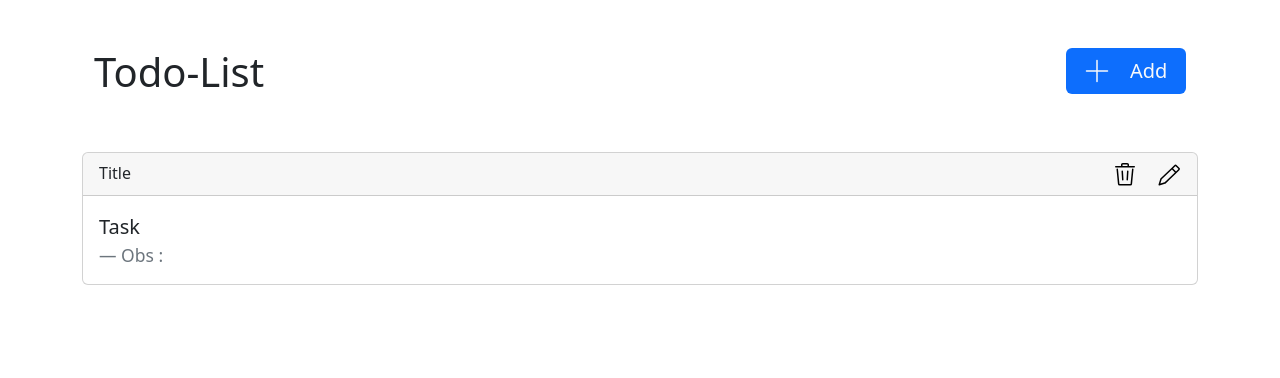
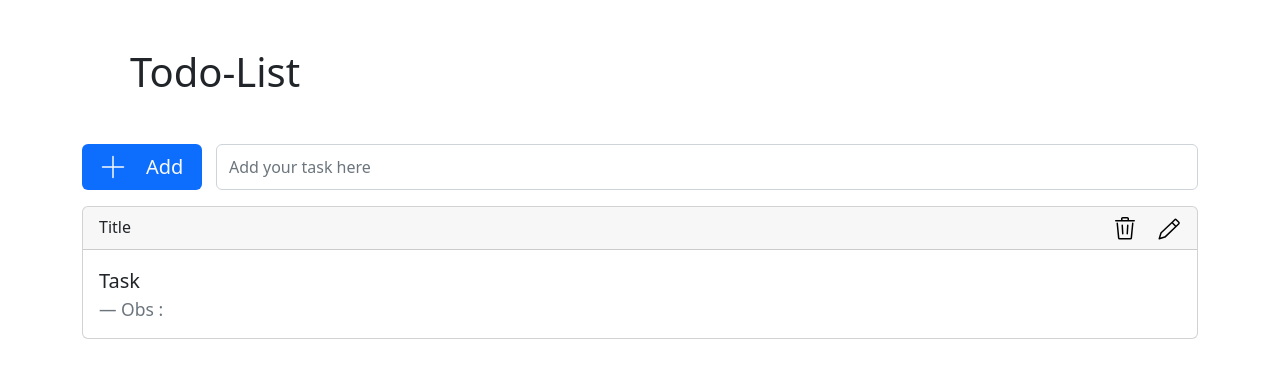
Before and after one commit to AbnerHenri/Todo-Python, a Django app: page / in a window 1280 px wide. Shown: the part 74-452 px from the top of the page. Run offline with Django 4.2, Linux system fonts and the light colour scheme.

Commit message:
Readjust Layout

```diff
--- a/Tasks/Templates/Tasks/Home.html
+++ b/Tasks/Templates/Tasks/Home.html
@@ -13,10 +13,11 @@
 </head>
 <body>
 
-    <div class="container-fluid d-flex justify-content-between mb-5 mt-5">
-        <h1>Todo-List</h1>
+        <h1 class="m-5">Todo-List</h1>
 
-        <div class="d-flex align-items-center justify-content-around bg-primary text-light p-2 rounded" style="width: 120px; height: 80%; font-size: 20px; cursor: pointer;">
+        <div class="d-flex justify-content-between mb-3">
+            <div class="d-flex align-items-center justify-content-around bg-primary text-light p-2  rounded"
+                style="width: 120px; height: 80%; font-size: 20px; cursor: pointer;">
                 <svg id="i-plus" xmlns="http://www.w3.org/2000/svg" viewBox="0 0 32 32" width="24" height="24" fill="none"
                     stroke="currentcolor" stroke-linecap="round" stroke-linejoin="round" stroke-width="2">
                     <path d="M16 2 L16 30 M2 16 L30 16" />
@@ -24,7 +25,10 @@
 
                 <div>Add</div>
             </div>
+
+            <input type="text" placeholder="Add your task here" class="form-control" style="width: 88%;"/>
         </div>
+
 
     <div class="card">
         <div class="card-header d-flex justify-content-between">
```
Lines whose indentation alone changed are shown as unchanged.
